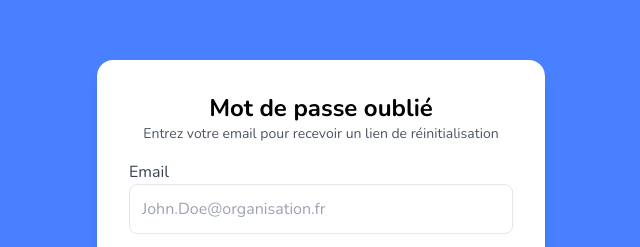
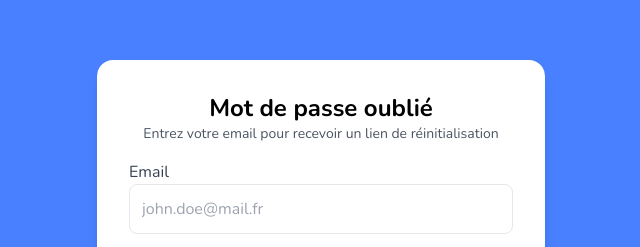
Before and after one commit to mathisDlmr/SR10, a plain HTML site: page Roadmap/forgot-password.html in a window 1280 px wide. Shown: the part 187-434 px from the top of the page, 319-959 px from the left. Drawn offline with nearby package versions, Linux system fonts and the light colour scheme.

Commit message:
Detail sur le placeholder email

```diff
--- a/Roadmap/forgot-password.html
+++ b/Roadmap/forgot-password.html
@@ -25,7 +25,7 @@
         <form class="mt-4">
             <div class="mb-4">
                 <label class="block text-gray-700">Email</label>
-                <input type="email" placeholder="John.Doe@organisation.fr" class="w-full p-3 border rounded-lg focus:outline-none focus:ring-2 focus:ring-[#5A8CFF]" required>
+                <input type="email" placeholder="john.doe@mail.fr" class="w-full p-3 border rounded-lg focus:outline-none focus:ring-2 focus:ring-[#5A8CFF]" required>
             </div>
             <button class="w-full bg-[#5A8CFF] text-white p-3 rounded-lg transition-all duration-700 hover:bg-blue-700 hover:shadow-[0_0_8px_#5A8CFF]">Envoyer le mail</button>
             <p class="text-center text-sm mt-4">
```
Also changed, not shown: Roadmap/index.html (+2 -2 lines), Roadmap/register.html (+1 -1 lines).
